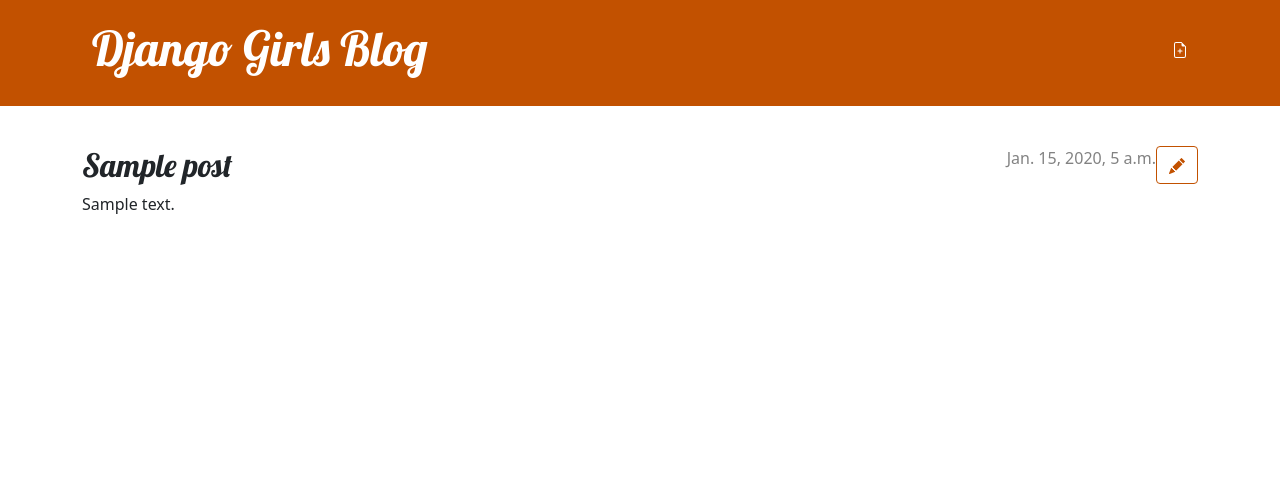
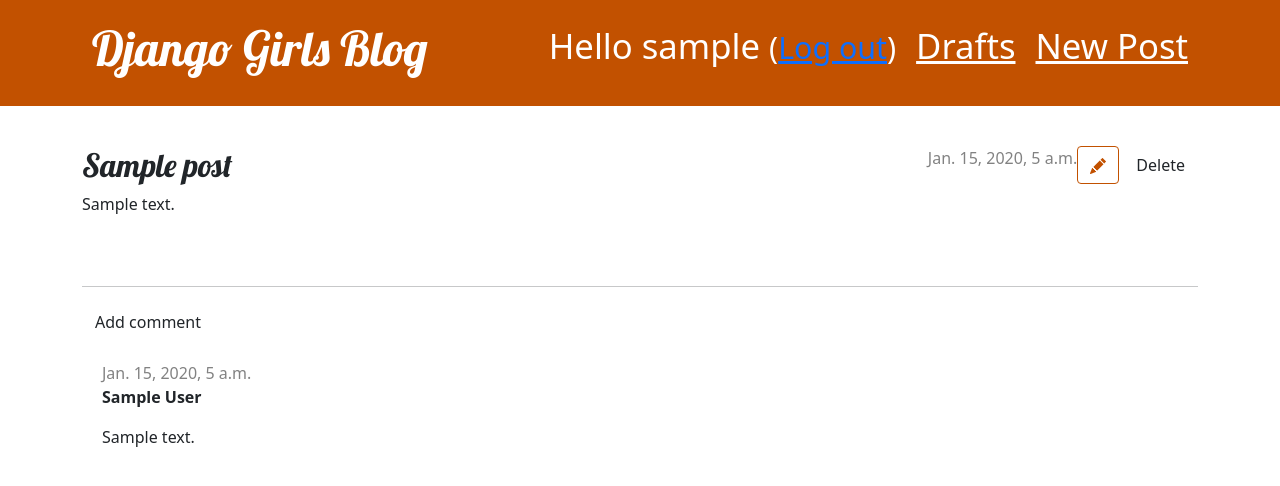
Before and after one commit to Elis-School-Projects/my-first-blog, a Django app: page /post/1/ in a window 1280 px wide. Shown: the top 486 px of the page. Run offline with Django 3.2, Linux system fonts and the light colour scheme; a user stored in the database is signed in; tables that the repository leaves empty hold one stand-in row (values such as "Sample post").

Commit message:
Add Comments, Login, Security, Draft Posts, and Extras

```diff
--- a/blog/admin.py
+++ b/blog/admin.py
@@ -1,4 +1,5 @@
 from django.contrib import admin
-from .models import Post
+from .models import Post, Comment
 
 admin.site.register(Post)
+admin.site.register(Comment)
--- a/blog/models.py
+++ b/blog/models.py
@@ -16,3 +16,20 @@
 
     def __str__(self):
         return self.title
+
+class Comment(models.Model):
+    post = models.ForeignKey('blog.Post', on_delete=models.CASCADE, related_name='comments')
+    author = models.CharField(max_length=200)
+    text = models.TextField()
+    created_date = models.DateTimeField(default=timezone.now)
+    approved_comment = models.BooleanField(default=False)
+
+    def approve(self):
+        self.approved_comment = True
+        self.save()
+
+    def approved_comments(self):
+        return self.comments.filter(approved_comment=True)
+
+    def __str__(self):
+        return self.text
--- a/blog/static/css/blog.css
+++ b/blog/static/css/blog.css
@@ -68,3 +68,7 @@
     color: #FFFFFF;
     background-color: #C25100;
 }
+
+.comment {
+    margin: 20px 0px 20px 20px;
+}
--- a/blog/templates/blog/base.html
+++ b/blog/templates/blog/base.html
@@ -10,14 +10,16 @@
     </head>
     <body>
         <header class="page-header">
-          <div class="container">
+            <div class="container">
                 {% if user.is_authenticated %}
-                    <a href="{% url 'post_new' %}" class="top-menu">
-                        {% include './icons/file-earmark-plus.svg' %}
-                    </a>
+                    <a href="{% url 'post_new' %}" class="top-menu"><span class="glyphicon glyphicon-plus">New Post</span></a>
+                    <a href="{% url 'post_draft_list' %}" class="top-menu"><span class="glyphicon glyphicon-edit">Drafts</span></a>
+                    <p class="top-menu">Hello {{ user.username }} <small>(<a href="{% url 'logout' %}">Log out</a>)</small></p>
+                {% else %}
+                    <a href="{% url 'login' %}" class="top-menu"><span class="glyphicon glyphicon-lock">Login</span></a>
                 {% endif %}
                 <h1><a href="/">Django Girls Blog</a></h1>
-          </div>
+            </div>
         </header>
         <main class="container">
             <div class="row">
--- a/blog/templates/blog/post_detail.html
+++ b/blog/templates/blog/post_detail.html
@@ -7,14 +7,40 @@
                 <a class="btn btn-secondary" href="{% url 'post_edit' pk=post.pk %}">
                     {% include './icons/pencil-fill.svg' %}
                 </a>
+                <a class="btn btn-default" href="{% url 'post_remove' pk=post.pk %}"><span class="glyphicon glyphicon-remove">Delete</span></a>
             {% endif %}
         </aside>
         {% if post.published_date %}
-            <time class="date">
+            <div class="date">
                 {{ post.published_date }}
-            </time>
+            </div>
+        {% else %}
+            <a class="btn btn-default" href="{% url 'post_publish' pk=post.pk %}">Publish</a>
         {% endif %}
         <h2>{{ post.title }}</h2>
         <p>{{ post.text|linebreaksbr }}</p>
     </article>
+    <hr>
+    <a class="btn btn-default" href="{% url 'add_comment_to_post' pk=post.pk %}">Add comment</a>
+    {% for comment in post.comments.all %}
+        {% if user.is_authenticated or comment.approved_comment %}
+        <div class="comment">
+            <div class="date">
+                {{ comment.created_date }}
+                {% if not comment.approved_comment %}
+                    <a class="btn btn-default" href="{% url 'comment_remove' pk=comment.pk %}">
+                       Thumbs Down
+                    </a>
+                    <a class="btn btn-default" href="{% url 'comment_approve' pk=comment.pk %}">
+                       Thumbs Up
+                    </a>
+                {% endif %}
+            </div>
+            <strong>{{ comment.author }}</strong>
+            <p>{{ comment.text|linebreaks }}</p>
+        </div>
+        {% endif %}
+    {% empty %}
+        <p>No comments here yet :(</p>
+{% endfor %}
 {% endblock %}
--- a/blog/templates/blog/post_list.html
+++ b/blog/templates/blog/post_list.html
@@ -8,6 +8,7 @@
             </time>
             <h2><a href="{% url 'post_detail' pk=post.pk %}">{{ post.title }}</a></h2>
             <p>{{ post.text|linebreaksbr }}</p>
+            <a href="{% url 'post_detail' pk=post.pk %}">Comments: {{ post.approved_comments.count }}</a>
         </article>
     {% endfor %}
 {% endblock %}
--- a/blog/urls.py
+++ b/blog/urls.py
@@ -6,4 +6,10 @@
     path('post/<int:pk>/', views.post_detail, name='post_detail'),
     path('post/new/', views.post_new, name='post_new'),
     path('post/<int:pk>/edit/', views.post_edit, name='post_edit'),
+    path('drafts/', views.post_draft_list, name='post_draft_list'),
+    path('post/<pk>/publish/', views.post_publish, name='post_publish'),
+    path('post/<pk>/remove/', views.post_remove, name='post_remove'),
+    path('post/<int:pk>/comment/', views.add_comment_to_post, name='add_comment_to_post'),
+    path('comment/<int:pk>/approve/', views.comment_approve, name='comment_approve'),
+    path('comment/<int:pk>/remove/', views.comment_remove, name='comment_remove'),
 ]
--- a/blog/views.py
+++ b/blog/views.py
@@ -1,7 +1,8 @@
 from django.shortcuts import render, get_object_or_404, redirect
 from django.utils import timezone
-from .models import Post
-from .forms import PostForm
+from django.contrib.auth.decorators import login_required
+from .models import Post, Comment
+from .forms import PostForm, CommentForm
 
 def post_list(request):
     posts = Post.objects.filter(published_date__lte=timezone.now()).order_by('published_date')
@@ -11,19 +12,20 @@
     post = get_object_or_404(Post, pk=pk)
     return render(request, 'blog/post_detail.html', {'post': post})
 
+@login_required
 def post_new(request):
     if request.method == "POST":
         form = PostForm(request.POST)
         if form.is_valid():
             post = form.save(commit=False)
             post.author = request.user
-            post.published_date = timezone.now()
             post.save()
             return redirect('post_detail', pk=post.pk)
     else:
         form = PostForm()
     return render(request, 'blog/post_edit.html', {'form': form})
 
+@login_required
 def post_edit(request, pk):
     post = get_object_or_404(Post, pk=pk)
     if request.method == "POST":
@@ -31,9 +33,50 @@
         if form.is_valid():
             post = form.save(commit=False)
             post.author = request.user
-            post.published_date = timezone.now()
             post.save()
             return redirect('post_detail', pk=post.pk)
     else:
         form = PostForm(instance=post)
     return render(request, 'blog/post_edit.html', {'form': form})
+
+@login_required
+def post_draft_list(request):
+    posts = Post.objects.filter(published_date__isnull=True).order_by('created_date')
+    return render(request, 'blog/post_draft_list.html', {'posts': posts})
+
+@login_required
+def post_publish(request, pk):
+    post = get_object_or_404(Post, pk=pk)
+    post.publish()
+    return redirect('post_detail', pk=pk)
+
+@login_required
+def post_remove(request, pk):
+    post = get_object_or_404(Post, pk=pk)
+    post.delete()
+    return redirect('post_list')
+
+def add_comment_to_post(request, pk):
+    post = get_object_or_404(Post, pk=pk)
+    if request.method == "POST":
+        form = CommentForm(request.POST)
+        if form.is_valid():
+            comment = form.save(commit=False)
+            comment.post = post
+            comment.save()
+            return redirect('post_detail', pk=post.pk)
+    else:
+        form = CommentForm()
+    return render(request, 'blog/add_comment_to_post.html', {'form': form})
+
+@login_required
+def comment_approve(request, pk):
+    comment = get_object_or_404(Comment, pk=pk)
+    comment.approve()
+    return redirect('post_detail', pk=comment.post.pk)
+
+@login_required
+def comment_remove(request, pk):
+    comment = get_object_or_404(Comment, pk=pk)
+    comment.delete()
+    return redirect('post_detail', pk=comment.post.pk)
--- a/mysite/settings.py
+++ b/mysite/settings.py
@@ -100,6 +100,7 @@
     },
 ]
 
+LOGIN_REDIRECT_URL = '/'
 
 # Internationalization
 # https://docs.djangoproject.com/en/3.2/topics/i18n/
--- a/mysite/urls.py
+++ b/mysite/urls.py
@@ -1,22 +1,11 @@
-"""mysite URL Configuration
-
-The `urlpatterns` list routes URLs to views. For more information please see:
-    https://docs.djangoproject.com/en/3.2/topics/http/urls/
-Examples:
-Function views
-    1. Add an import:  from my_app import views
-    2. Add a URL to urlpatterns:  path('', views.home, name='home')
-Class-based views
-    1. Add an import:  from other_app.views import Home
-    2. Add a URL to urlpatterns:  path('', Home.as_view(), name='home')
-Including another URLconf
-    1. Import the include() function: from django.urls import include, path
-    2. Add a URL to urlpatterns:  path('blog/', include('blog.urls'))
-"""
 from django.contrib import admin
 from django.urls import path, include
 
+from django.contrib.auth import views
+
 urlpatterns = [
     path('admin/', admin.site.urls),
+    path('accounts/login/', views.LoginView.as_view(), name='login'),
+    path('accounts/logout/', views.LogoutView.as_view(next_page='/'), name='logout'),
     path('', include('blog.urls')),
 ]
```
Also changed, not shown: blog/forms.py (+7 -1 lines), blog/templates/blog/add_comment_to_post.html (added, +9 -0 lines), blog/templates/blog/post_draft_list.html (added, +11 -0 lines), blog/templates/registration/login.html (added, +24 -0 lines), blog/migrations/0002_comment.py (added).
